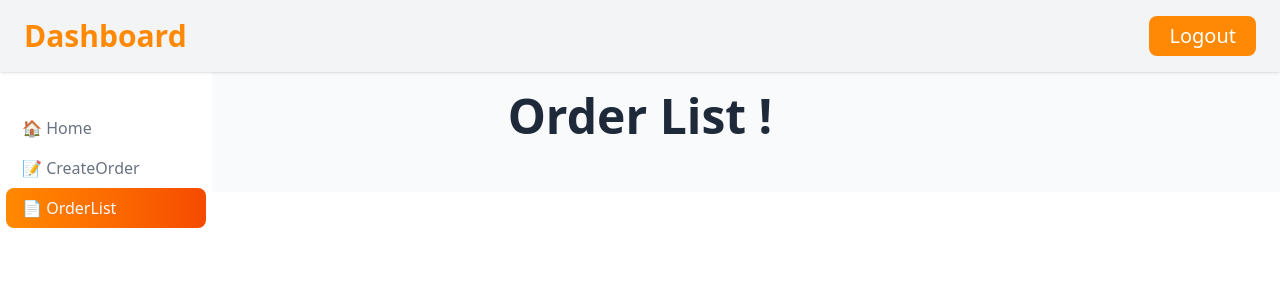
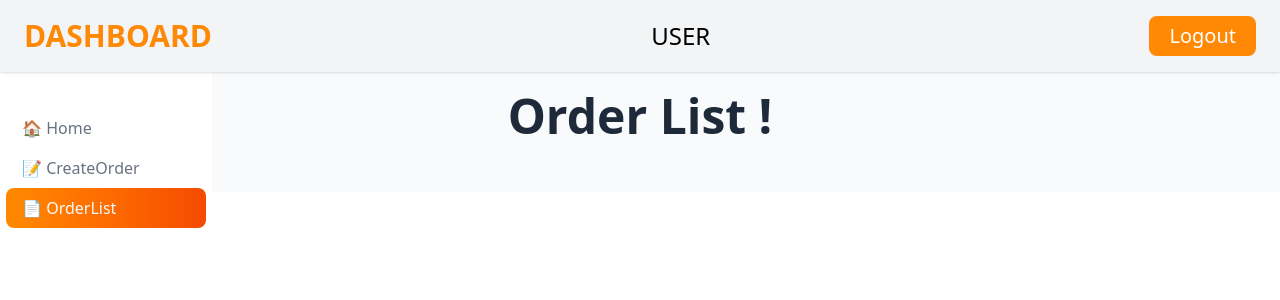
Before and after one commit to sskhan999999999999-spec/Dashboard, a Next.js app: page /Dashboard/Orderlist in a window 1280 px wide. Shown: the top 300 px of the page. Built offline with nearby package versions, Linux system fonts and the light colour scheme.

Commit message:
for pull

```diff
--- a/package.json
+++ b/package.json
@@ -9,6 +9,7 @@
     "lint": "eslint"
   },
   "dependencies": {
+    "@headlessui/react": "^2.2.9",
     "lucide-react": "^0.563.0",
     "next": "16.1.6",
     "react": "19.2.3",
--- a/src/app/Dashboard/Createorder/page.jsx
+++ b/src/app/Dashboard/Createorder/page.jsx
@@ -46,7 +46,7 @@ function Createorder() {
         {orderList.map((order, index) => (
           <div
            key={index}
-           className="flex justify-between mt-3 gap-3 items-start "
+           className="flex justify-between mt-3 gap-3 items-start"
           >
           <span className="flex-1 min-w-0 wrap-break-word">
             {order}
@@ -54,7 +54,7 @@ function Createorder() {
 
             <button
              onClick={() => removeOrder(index)}
-             className='p-2 rounded-lg font-semibold cursor-pointer text-[15px] bg-linear-to-r from-orange-400 to-orange-600 text-white'
+             className='p-1.5 px-3 rounded-lg font-semibold cursor-pointer text-[15px] bg-linear-to-r from-orange-400 to-orange-600 text-white'
              >Delete</button>
           </div>
         ))}
--- a/src/app/Dashboard/Orderlist/page.jsx
+++ b/src/app/Dashboard/Orderlist/page.jsx
@@ -1,4 +1,5 @@
 "use client"
+import Toggle from '@/app/components/Toggle';
 import { useOrderStore } from '@/app/store/store';
 import React from 'react'
 
@@ -16,11 +17,8 @@ function Orderlist() {
           <div
             key={index}
           >
-            <span>{order}</span>
-            <button
-              onClick={() => removeOrder(index)}
-              className='p-1 pl-3 cursor-pointer text-[19px]'
-            >✅</button>
+            <span className='pr-5'>{order}</span>
+            <Toggle/>
           </div>
         ))}
       </div>
--- a/src/app/Dashboard/layout.js
+++ b/src/app/Dashboard/layout.js
@@ -11,7 +11,7 @@ export default function PageLayout({ children }) {
 
       <div className="h-full ">
           <SideBar />
-        <main className=" w-full   bg-gray-50">
+        <main className="w-full bg-gray-50">
           {children}
         </main>
       </div>
--- a/src/app/components/Navbar.jsx
+++ b/src/app/components/Navbar.jsx
@@ -1,5 +1,5 @@
 "use client";
-import React, { useState, useEffect } from "react";
+import React, { useEffect, useState } from "react";
 import Link from "next/link";
 import { useRouter } from "next/navigation";
 import { Menu } from "lucide-react";
@@ -9,9 +9,17 @@ import { Toaster, toast } from "react-hot-toast";
 function Navbar() {
   const router = useRouter();
   const [open, setOpen] = useState(false);
-  const user = UserStore.getState().user;
+  const [mounted, setMounted] = useState(false);
+  const [user, setUser] = useState(null);
 
   const logout = UserStore.getState().logout;
+
+  useEffect(() => {
+    setMounted(true);
+    setUser(UserStore.getState().user);
+  }, []);
+
+  if (!mounted) return null;
 
   function handleLogout() {
     logout();
@@ -22,30 +30,18 @@ function Navbar() {
   return (
     <div>
       <Toaster />
-
-      {/* Navbar */}
-      {user?.email === "super@gmail.com"?<nav className="bg-gray-100 p-4 w-full flex justify-between items-center fixed sm:sticky top-0 z-50 px-6">
-
-        {/* Menu button (mobile) */}
-        <button
-          className="sm:hidden flex"
-          onClick={() => setOpen(!open)}
-        >
+      <nav className="bg-gray-100 p-4 w-full flex justify-between items-center fixed sm:sticky top-0 z-50 px-6">
+        <button className="sm:hidden flex" onClick={() => setOpen(!open)}>
           <Menu />
         </button>
 
-        {/* Title */}
-        <div className="font-bold text-2xl sm:text-3xl text-orange-400">
-          DASHBOARD
-        </div>
-        <div className="text-3xl font-medium ">
-         <h1 >SUPER-ADMIN</h1>
+        <div className="font-bold text-3xl sm:text-3xl text-orange-400">DASHBOARD</div>
+
+        <div className="text-2xl font-medium">
+          {user?.email === "super@gmail.com" ? "SUPER-ADMIN" : "USER"}
         </div>
 
-        {/* Desktop Links */}
         <div className="hidden sm:flex gap-10 items-center">
-
-
           <button
             onClick={handleLogout}
             className="bg-orange-400 font-medium text-xl px-5 py-1.5 rounded-lg text-white hover:bg-orange-500"
@@ -53,36 +49,8 @@ function Navbar() {
             Logout
           </button>
         </div>
-      </nav>:<nav className="bg-gray-100 p-4 w-full flex justify-between items-center fixed sm:sticky top-0 z-50 px-6">
+      </nav>
 
-        {/* Menu button (mobile) */}
-        <button
-          className="sm:hidden flex"
-          onClick={() => setOpen(!open)}
-        >
-          <Menu />
-        </button>
-
-        {/* Title */}
-        <div className="font-bold text-2xl sm:text-3xl text-orange-400">
-          Dashboard
-        </div>
-
-        {/* Desktop Links */}
-        <div className="hidden sm:flex gap-10 items-center">
-
-
-          <button
-            onClick={handleLogout}
-            className="bg-orange-400 font-medium text-xl px-5 py-1.5 rounded-lg text-white hover:bg-orange-500"
-          >
-            Logout
-          </button>
-        </div>
-      </nav>}
-
-
-      {/* Overlay */}
       {open && (
         <div
           className="fixed inset-0 bg-black/40 z-40"
@@ -90,30 +58,15 @@ function Navbar() {
         ></div>
       )}
 
-      {/* Sidebar */}
       <div
         className={`fixed top-15 left-0 h-full w-64 bg-gray-100 text-black p-6 z-50
         transform ${open ? "translate-x-0" : "-translate-x-full"}
         transition-transform duration-300`}
       >
         <ul className="flex flex-col gap-6 text-xl mt-10">
-          <Link href="/Dashboard/Home" onClick={() => setOpen(false)}>
-            🏠 Home
-          </Link>
-
-          <Link
-            href="/Dashboard/Createorder"
-            onClick={() => setOpen(false)}
-          >
-            📝 CreateOrder
-          </Link>
-
-          <Link
-            href="/Dashboard/Orderlist"
-            onClick={() => setOpen(false)}
-          >
-            📄 OrderList
-          </Link>
+          <Link href="/Dashboard/Home" onClick={() => setOpen(false)}>🏠 Home</Link>
+          <Link href="/Dashboard/Createorder" onClick={() => setOpen(false)}>📝 CreateOrder</Link>
+          <Link href="/Dashboard/Orderlist" onClick={() => setOpen(false)}>📄 OrderList</Link>
 
           <button
             onClick={handleLogout}
--- /dev/null
+++ b/src/app/components/Toggle.jsx
@@ -0,0 +1,19 @@
+import React, { useState } from 'react'
+import { Switch } from '@headlessui/react';
+function Toggle({}) {
+    const [enable, setEnable] = useState(false);
+    return (
+        <Switch
+            checked={enable}
+            onClick={setEnable}
+            className={`${enable ? "bg-amber-500" : "bg-gray-300"
+                } relative inline-flex h-6 w-10 items-center rounded-full transition-colors`}
+        >
+            <span
+                className={`${enable ? "translate-x-5" : "translate-x-1"
+                    } inline-block h-4 w-4 transform rounded-full bg-white transition-transform`} />
+    </Switch >
+  )
+}
+
+export default Toggle
```
Also changed, not shown: 1 other file (tests, documents, lock files or other folders).
